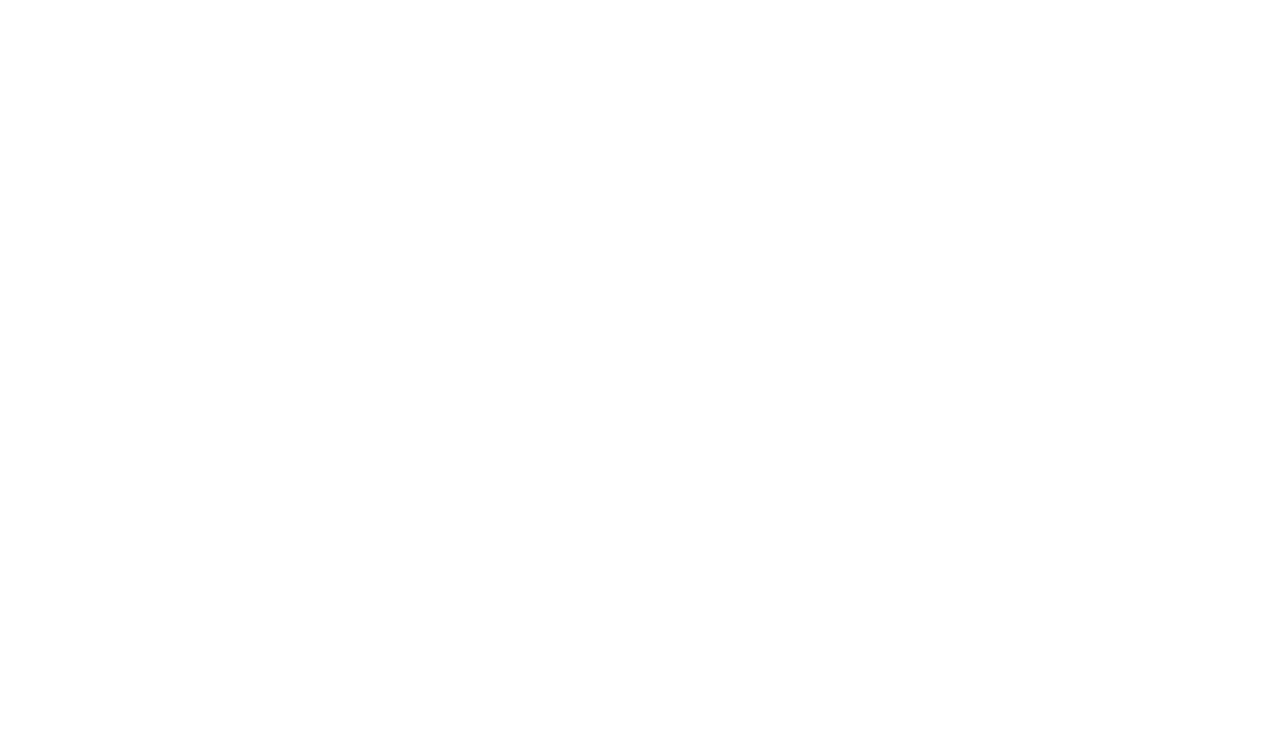
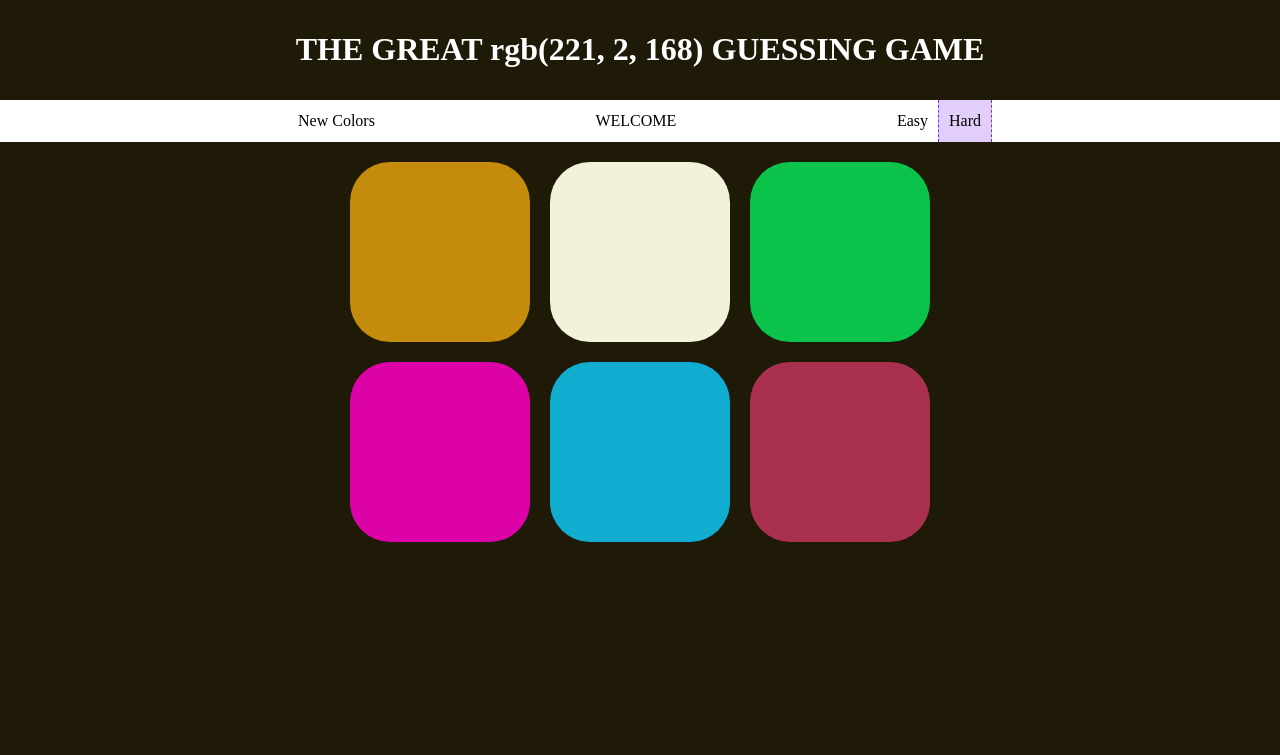
Before and after one commit to ciciyu226/Color-Game, a plain HTML site: page index.html in a window 1280 px wide. Drawn offline with Linux system fonts and the light colour scheme.

Commit message:
finished all features, improving styles

```diff
--- a/colorgame.js
+++ b/colorgame.js
@@ -0,0 +1,117 @@
+/* user story:
+1. when user clicks hard button, the six squares change to random picked colors.
+  Meanwhile, the program picks one of the six colors as question and display its
+  rgb value on the title.
+
+
+  <span id="new-color">New Colors</span>
+  <button id="">Play again? </button>
+*/
+//javascript variables
+var colors = [];  //the color array containing the square colors.
+var numSquares = 6; //default is 6 for hard mode.
+var maxSquares = 6;  //maximum possible squares the game have.
+var rowSquares = 3;   // number of squares in a row.
+var NUM_EASY_MODE = 3;   //number of squares in easy mode.
+var NUM_HARD_MODE = 6;    //number of squares in hard mode.
+var pickedColor;
+var hardMode = true; //boolean var to keep track of current mode.
+var isCorrect = false;
+//HTML DOM variables
+var squares = document.querySelectorAll("#square"); //list of dom elements that has id=square.
+var pickedColorHTML = document.querySelector("#pickedColor");
+var hardBtn = document.querySelector("#hard-btn");
+var easyBtn = document.querySelector("#easy-btn");
+var message = document.querySelector("#message");
+var title = document.querySelector("#title");
+var new_color = document.querySelector("#new-color");
+var resetBtn = document.querySelector("#reset");
+
+hardBtn.addEventListener("click", function() {
+  hardBtn.classList.add("selected");
+  easyBtn.classList.remove("selected");
+  numSquares = NUM_HARD_MODE;
+  init();
+  if(!hardMode) {  //means just switched to hard mode from easy mode
+    for(var i = rowSquares; i < maxSquares; i++){
+      squares[i].style.display = "block";
+    }
+  }
+  hardMode = true;
+})
+
+easyBtn.addEventListener("click", function() {
+  easyBtn.classList.add("selected");
+  hardBtn.classList.remove("selected");
+  numSquares = NUM_EASY_MODE;
+  init();
+  if(hardMode) {  //means just switched to easy mode from hard mode
+    for(var i = rowSquares; i < maxSquares; i++){
+      squares[i].style.display = "none";
+    }
+  }
+  hardMode = false;
+});
+
+resetBtn.addEventListener("click", init);
+
+
+function generateRandomColors(numSquares) {
+  for(var i = 0; i < numSquares; i++) {
+    colors[i] = "rgb(" + Math.floor(Math.random() * 256) + ", "
+    + Math.floor(Math.random() * 256) + ", " + Math.floor(Math.random() * 256) + ")";
+  }
+}
+
+function populateSquares(){
+  //generate random colors and paint the squares with the colors
+  for(var i = 0; i < numSquares; i++) {
+    squares[i].style.backgroundColor = colors[i];
+    squares[i].addEventListener("click", checkColor);
+  }
+}
+function checkColor() {
+  if(this.style.backgroundColor === pickedColor) {
+    console.log("correct!");
+    isCorrect = true;
+    message.textContent = "CORRECT!";
+    title.style.backgroundColor = pickedColor;
+    //if the guess is corret, then remove square events, and show the play again button
+    //to initialize the game.
+    removeEvents();
+    new_color.style.display = "none";
+    resetBtn.style.display = "block";
+  }else {
+    isCorrect = false;
+    message.textContent = "WRONG";
+    this.style.backgroundColor = "#1e1a07";
+  }
+}
+function pickColor(){
+  //pick one color from the new colors array to be the guessing color.
+  pickedColor = colors[Math.floor(Math.random() * numSquares)];
+  //display the color's rgb value on the title
+  pickedColorHTML.textContent = pickedColor;
+}
+
+
+function removeEvents() {
+  for(var i = 0; i < numSquares; i++) {
+    squares[i].removeEventListener("click", checkColor);
+  }
+
+}
+
+function init(){
+  title.style.backgroundColor = "#1e1a07";
+  new_color.style.display = "inline";
+  message.textContent = "WELCOME";
+  isCorrect = false;
+  resetBtn.style.display = "none";
+  generateRandomColors(numSquares);
+  populateSquares();
+  pickColor();
+}
+
+
+init();
--- a/index.html
+++ b/index.html
@@ -1,9 +1,32 @@
+<!DOCTYPE html>
 <html>
 <head>
   <meta charset="UTF-8">
   <title>Color Game</title>
+  <link rel="stylesheet" href="main.css">
 </head>
 <body>
-
+  <header>
+    <div id="title"><h1>THE GREAT <span id="pickedColor">"rgb"</span> GUESSING GAME </h1></div>
+    <div id="btn-bar">
+      <div class="container">
+        <span id="new-color">New Colors</span>
+        <button id="reset">Play Again?</button>
+        <span id="message">WELCOME</span>
+        <div id="hard-btn" class="selected">Hard</div>
+        <div id="easy-btn">Easy</button>
+      </div>
+    </div>
+  </header>
+  <main>
+    <div id="square"></div>
+    <div id="square"></div>
+    <div id="square"></div>
+    <div id="square"></div>
+    <div id="square"></div>
+    <div id="square"></div>
+  </main>
+  <!-- <script src="https://ajax.googleapis.com/ajax/libs/jquery/3.3.1/jquery.min.js"></script> -->
+  <script src="colorgame.js"></script>
 </body>
 </html>
--- a/main.css
+++ b/main.css
@@ -0,0 +1,71 @@
+body {
+  background-color: #1e1a07;
+  text-align: center;
+  margin: 0;
+}
+main {
+  height: 600px;
+  width: 600px;
+  margin: auto;
+  margin-top: 10px;
+}
+.container {
+  width: 55%;
+  overflow: hidden;
+  margin: auto;
+  padding: 0 10px;
+  /*position: relative;*/
+}
+#title {
+  color: white;
+  padding-top: 10px;
+  padding-bottom: 10px;
+}
+
+#btn-bar {
+  background-color: white;
+}
+
+#new-color {
+  float: left;
+}
+
+#reset {
+  float: left;
+  display: none;
+  font-size: 14px;
+}
+
+#easy-btn, #hard-btn {
+  float: right;
+  cursor: pointer;
+}
+
+#new-color,
+#message,
+#easy-btn,
+#hard-btn {
+  display: inline-block;
+  padding: 12px 10px;
+}
+
+#reset {
+  vertical-align: center;
+  margin: 10px 0;
+}
+
+#square {
+  width: 30%;
+  height: 30%;
+  margin: 1.66%;
+  background-color: pink;
+  float: left;
+  border-radius: 40px;
+}
+
+
+.selected {
+  background-color: #e1cff9;
+  border-left: 1px dashed #8127f7;
+  border-right: 1px dashed #8127f7;
+}
```
